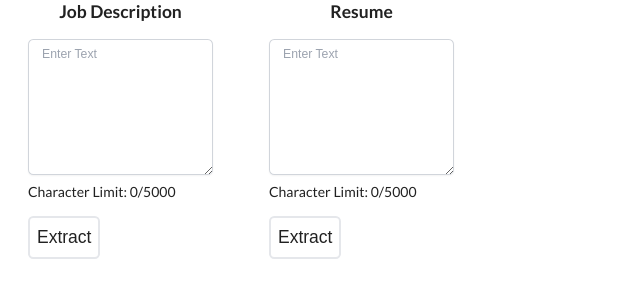
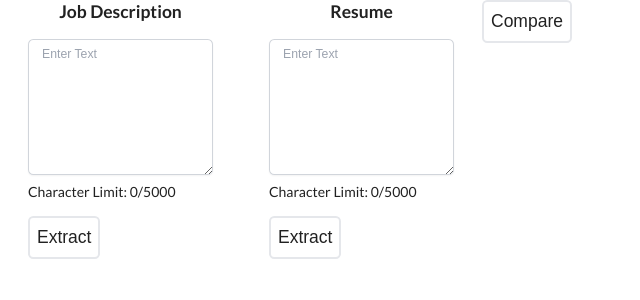
Before and after one commit to Caposto/reverse-ats, a React (Create React App) app in the folder frontend/: page / in a window 1280 px wide. Shown: the top 300 px of the page, without its empty margins (0-640 px from the left). Built offline with nearby package versions, Linux system fonts and the light colour scheme.

Commit message:
attempt at prop drilling up

```diff
--- a/frontend/src/App.jsx
+++ b/frontend/src/App.jsx
@@ -1,15 +1,41 @@
+import { useState } from "react";
 import JobForm from "./components/JobForm";
 
 function App() {
+  const [jobKeywords, setJobKeywords] = useState([]);
+  const [resumeKeywords, setResumeKeywords] = useState([]);
+
+  const handleJobKeywords = (keywords) => {
+    setJobKeywords(keywords);
+  };
+
+  const handleResumeKeywords = (keywords) => {
+    setResumeKeywords(keywords);
+  };
+
+  const compareKeywords = () => {
+    console.log(jobKeywords);
+    console.log(resumeKeywords);
+  };
+
   return (
     <div className="flex">
       <div>
         <h1 className="text-xl text-center">Job Description</h1>
-        <JobForm className="grow" />
+        <JobForm className="grow" onKeywordsChange={handleJobKeywords} />
       </div>
       <div>
         <h1 className="text-xl text-center">Resume</h1>
-        <JobForm className="grow" />
+        <JobForm className="grow" onKeywordsChange={handleResumeKeywords} />
+      </div>
+      <div>
+        <button
+          type="submit"
+          onClick={compareKeywords}
+          className="text-xl p-2 rounded-md border border-2"
+        >
+          Compare
+        </button>
       </div>
     </div>
   );
--- a/frontend/src/components/JobForm.jsx
+++ b/frontend/src/components/JobForm.jsx
@@ -40,7 +40,6 @@ function JobForm() {
     }
   };
 
-  // Show new form without reloading window
   const submitNewDescription = () => {
     setKeywords([]);
     setVisibility(true);
--- a/frontend/src/components/KeywordList.jsx
+++ b/frontend/src/components/KeywordList.jsx
@@ -6,7 +6,7 @@ import Keyword from "./Keyword";
 function KeywordList({ initial }) {
   const [keywords, setKeywords] = useState([]);
 
-  // Update KeywordList2 with the result of the API call
+  // Intialize the keyword list with the result of the API Call
   useEffect(() => {
     setKeywords(
       initial.map((keyword, index) => ({
```
Also changed, not shown: 2 other files (tests, documents, lock files or other folders).
